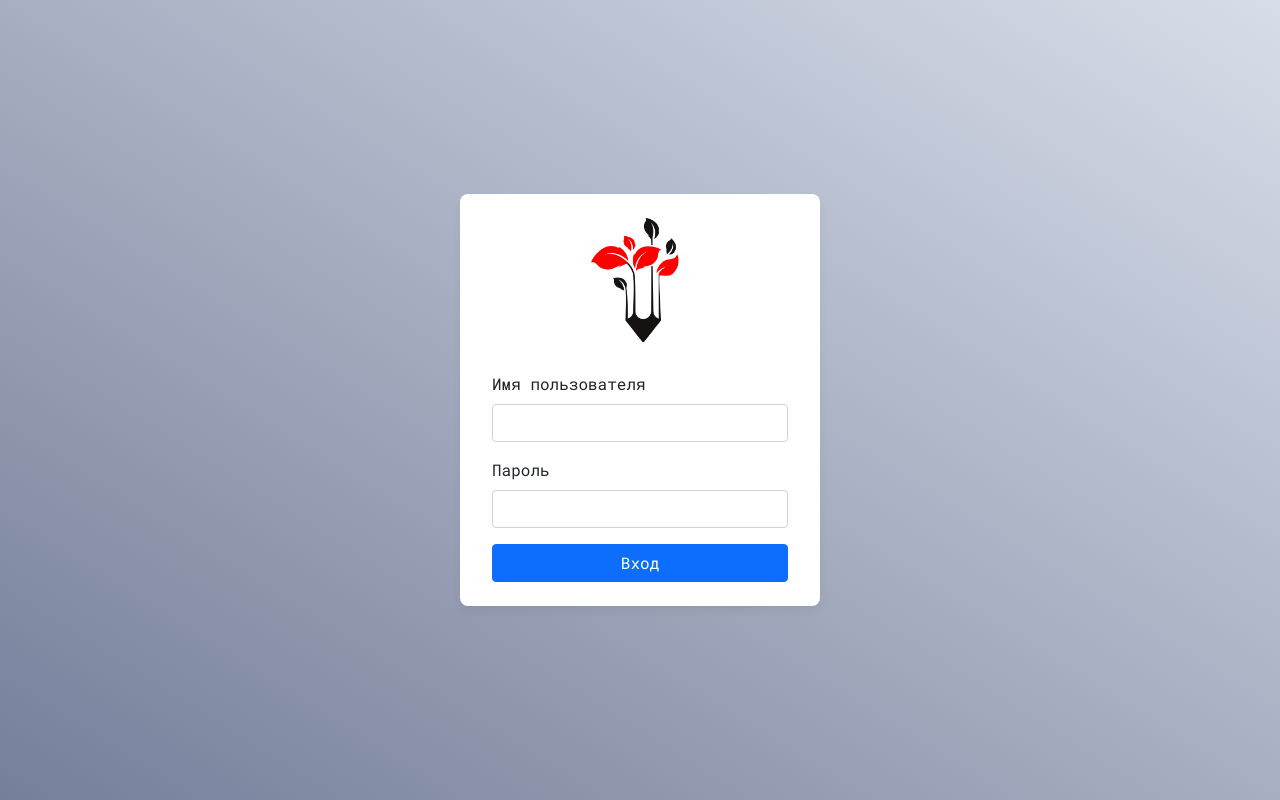
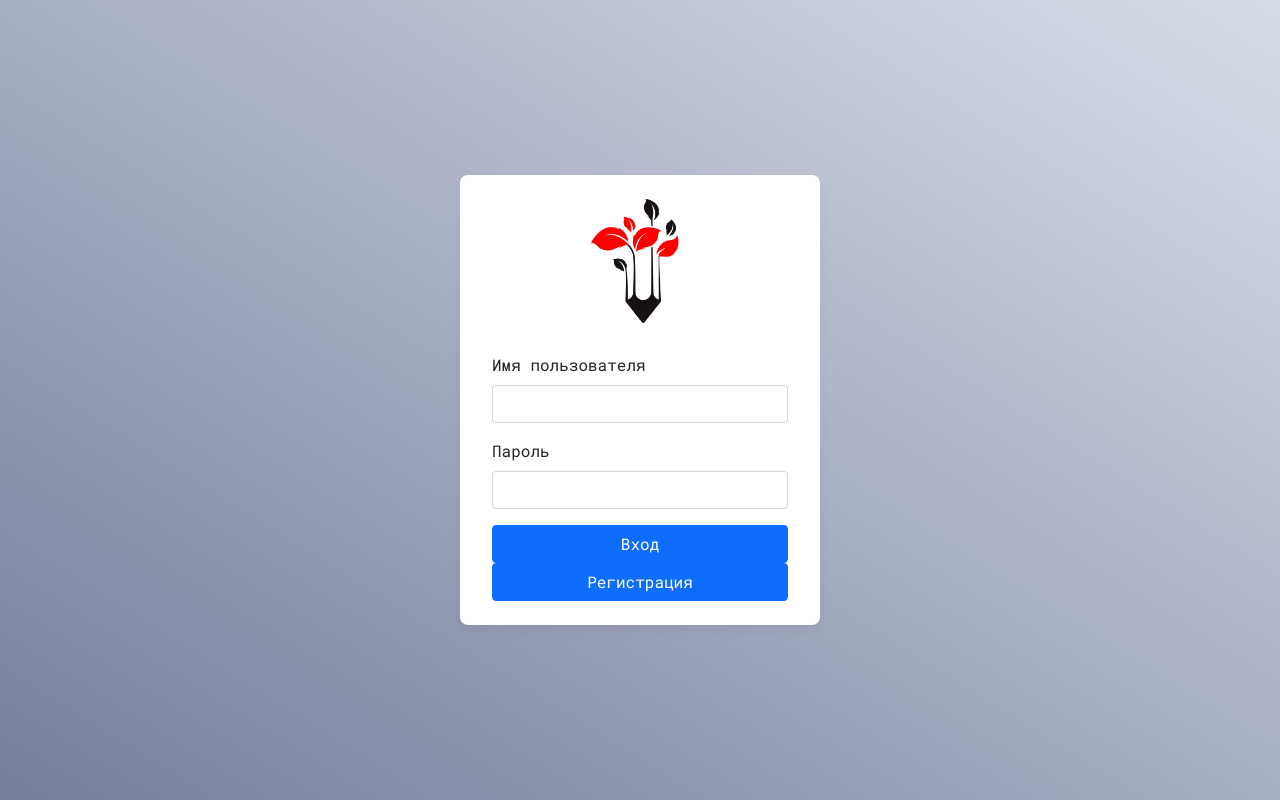
Before and after one commit to JustContestIt/MC_CRM_Frontend, a React (Create React App) app: page /login in a window 1280 px wide. Built offline with nearby package versions, Linux system fonts and the light colour scheme; no server answers.

Commit message:
Added backend to test login page, changed login config

```diff
--- a/package.json
+++ b/package.json
@@ -13,6 +13,8 @@
     "axios": "^0.27.2",
     "bootstrap": "^5.1.3",
     "bootstrap-icons": "^1.9.1",
+    "mobx": "^6.6.1",
+    "mobx-react-lite": "^3.4.0",
     "react": "^18.2.0",
     "react-bootstrap": "^2.4.0",
     "react-dom": "^18.2.0",
--- a/src/App.js
+++ b/src/App.js
@@ -1,4 +1,4 @@
-import React from "react";
+import React, {useContext} from "react";
 import {useEffect, useState} from "react";
 import {AuthContext} from "./context/authContext";
 import AppRouter from "./components/AppRouter";
@@ -8,34 +8,34 @@ import Profile from "./pages/Profile";
 import {ProfileContext} from "./context/profileContext";
 import Spinner from "./components/UI/Spinner/Spinner";
 import {useNavigate} from "react-router-dom";
+import {Context} from "./index";
+import {observer} from "mobx-react-lite";
 
 function App() {
 
     const [isAuth, setIsAuth] = useState(false)
+    const {store} = useContext(Context)
     const [profile, setProfile] = useState([])
-    let navigate = useNavigate()
+    // let navigate = useNavigate()
 
-    const [fetchProfile, isLoading, profileError] = useFetching(async () => {
+    const [fetchProfile, isLoadingProfile, profileError] = useFetching(async () => {
         const profile = await ProfileService.getProfile();
         setProfile(profile.data)
-        if (localStorage.getItem('auth')) {
-            setIsAuth(true)
-            // navigate('/')
-        }
-        console.log('Profile error "' + profileError + '"')
+        if (profileError) console.log('Profile error "' + profileError + '"')
     })
 
     useEffect(() => {
+        console.log(store.isAuth)
         fetchProfile()
-        console.log('LS in App "' + localStorage.getItem('auth') + '"')
-        console.log('isAuth in App "' + isAuth + '"')
-        console.log('Profile in App "' + profile + '"')
+        if (localStorage.getItem('token')) {
+            store.checkAuth()
+        }
     }, [])
 
     return (
         <AuthContext.Provider value={{isAuth, setIsAuth}}>
             <ProfileContext.Provider value={profile}>
-                <Spinner isLoading={isLoading}>
+                <Spinner isLoading={store.isLoading}>
                     <AppRouter/>
                 </Spinner>
             </ProfileContext.Provider>
@@ -43,4 +43,4 @@ function App() {
   );
 }
 
-export default App;
+export default observer(App);
--- a/src/components/AppRouter.jsx
+++ b/src/components/AppRouter.jsx
@@ -1,21 +1,30 @@
-import React, { useContext, useEffect, useState } from 'react';
+import React, { useContext } from 'react';
 import {Navigate, Route, Routes} from "react-router-dom";
-import PrivateRoutes from "../utils/PrivateRoutes";
 import Main from "../pages/Main";
 import Profile from "../pages/Profile";
-import NotFound from "../pages/NotFound";
 import Login from "../pages/Login";
 import {ProfileContext} from "../context/profileContext";
-import PublicRoutes from "../utils/PublicRoutes";
+import {Context} from "../index";
 
 const AppRouter = () => {
 
     const profile = useContext(ProfileContext)
+    const {store} = useContext(Context)
+
+    if (!store.isAuth) {
+        return (
+            <div className="App">
+                <Routes>
+                    <Route path={'/login'} element={<Login profile={profile} />} />
+                    <Route path={'*'} element={<Navigate to={'/login'} />} />
+                </Routes>
+            </div>
+        )
+    }
 
     return (
         <div className="App">
             <Routes>
-                <Route element={<PrivateRoutes profile={profile} />}>
                 <Route
                     path={'/'}
                     element={<Main profile={profile}/>}
@@ -24,13 +33,6 @@ const AppRouter = () => {
                     path={'/profile'}
                     element={<Profile profile={profile}/>}
                 />
-                </Route>
-                <Route element={<PublicRoutes/>}>
-                    <Route
-                        path={'/login'}
-                        element={<Login profile={profile}/> }
-                    />
-                </Route>
             </Routes>
         </div>
     );
--- /dev/null
+++ b/src/http/index.jsx
@@ -0,0 +1,15 @@
+import axios from "axios";
+
+export const API_URL = 'http://localhost:5000/api'
+
+const $api = axios.create({
+    withCredentials: true,
+    baseURL: API_URL
+})
+
+$api.interceptors.request.use((config) => {
+    config.headers.Authorization = 'Bearer ' + localStorage.getItem('token')
+    return config
+})
+
+export default $api;
--- a/src/index.js
+++ b/src/index.js
@@ -1,15 +1,24 @@
-import React from 'react';
+import React, {createContext} from 'react';
 import ReactDOM from 'react-dom/client';
 import App from './App';
 import {BrowserRouter} from "react-router-dom";
 import 'bootstrap/dist/css/bootstrap.css';
 import './styles/App.css';
+import Store from "./store/store";
+
+const store = new Store()
+
+export const Context = createContext({
+    store
+})
 
 const root = ReactDOM.createRoot(document.getElementById('root'));
 root.render(
-  <React.StrictMode>
-      <BrowserRouter>
-        <App/>
-      </BrowserRouter>
-  </React.StrictMode>
+<React.StrictMode>
+    <BrowserRouter>
+        <Context.Provider value={{store}}>
+            <App/>
+        </Context.Provider>
+    </BrowserRouter>
+</React.StrictMode>
 );
--- a/src/pages/Login.jsx
+++ b/src/pages/Login.jsx
@@ -2,20 +2,20 @@ import React, {useContext, useState} from 'react';
 import logoSmall from '../components/img/MnC_logo_small.png';
 import {AuthContext} from "../context/authContext";
 import { useNavigate } from "react-router-dom";
+import {Context} from "../index";
+import {observer} from "mobx-react-lite";
 
 const Login = ({profile}) => {
 
+    const {store} = useContext(Context)
     const {isAuth, setIsAuth} = useContext(AuthContext)
     const navigate = useNavigate()
-    const [username, setUsername] = useState('')
-    const [pass, setPass] = useState('')
+    const [email, setEmail] = useState('')
+    const [password, setPassword] = useState('')
 
     const login = async (event) => {
         event.preventDefault()
-        console.log('isAuth in Login "' + isAuth + '"')
-        console.log('Profile in Login "' + profile + '"')
-        console.log('LS in Login "' + localStorage.getItem('auth') + '"')
-        if (username === profile[0].username && pass === '') {
+        if (email === profile[0].email && password === '') {
             setIsAuth(true)
             localStorage.setItem('auth', 'true')
             navigate('/')
@@ -40,8 +40,8 @@ const Login = ({profile}) => {
                                     <input
                                         type='text'
                                         className='form-control'
-                                        value={username}
-                                        onChange={e => setUsername(e.target.value)}
+                                        value={email}
+                                        onChange={e => setEmail(e.target.value)}
                                     />
                                 </div>
                                 <div className="form-group mb-3">
@@ -51,8 +51,8 @@ const Login = ({profile}) => {
                                     <input
                                         type='password'
                                         className='form-control'
-                                        value={pass}
-                                        onChange={e => setPass(e.target.value)}
+                                        value={password}
+                                        onChange={e => setPassword(e.target.value)}
                                     />
                                 </div>
                                 {/*<div className="form-group mb-3">*/}
@@ -61,7 +61,12 @@ const Login = ({profile}) => {
                                 {/*        Запомнить меня*/}
                                 {/*    </label>*/}
                                 {/*</div>*/}
-                                <button className='btn btn-primary'>Вход</button>
+                                <button className='btn btn-primary' onClick={() => store.login(email, password)}>
+                                    Вход
+                                </button>
+                                <button className='btn btn-primary' onClick={() => store.registration(email, password)}>
+                                    Регистрация
+                                </button>
                             </form>
                         </div>
                     </div>
@@ -71,4 +76,4 @@ const Login = ({profile}) => {
     );
 };
 
-export default Login;
+export default observer(Login);
--- /dev/null
+++ b/src/service/AuthService.jsx
@@ -0,0 +1,15 @@
+import $api from "../http";
+
+export default class AuthService {
+    static async login(email, password) {
+        return $api.post('/login', {email, password})
+    }
+
+    static async registration(email, password) {
+        return $api.post('/registration', {email, password})
+    }
+
+    static async logout() {
+        return $api.post('/logout')
+    }
+}
--- /dev/null
+++ b/src/store/store.jsx
@@ -0,0 +1,77 @@
+import { makeAutoObservable } from 'mobx'
+import AuthService from "../service/AuthService";
+import axios from "axios";
+import {API_URL} from "../http";
+
+export default class Store {
+    user = {}
+    isAuth = false
+    isLoading = false
+
+    constructor() {
+        makeAutoObservable(this)
+    }
+
+    setAuth(bool) {
+        this.isAuth = bool
+    }
+
+    setUser(user) {
+        this.user = user
+    }
+
+    setLoading(bool) {
+        this.isLoading = bool
+    }
+
+    async login(email, password) {
+        try {
+            const response = await AuthService.login(email, password)
+            console.log(response)
+            localStorage.setItem('token', response.data.accessToken)
+            this.setAuth(true)
+            this.setUser(response.data.user)
+        } catch (e) {
+            console.log(e.response?.data?.message)
+        }
+    }
+
+    async registration(email, password) {
+        try {
+            const response = await AuthService.registration(email, password)
+            console.log(response)
+            localStorage.setItem('token', response.data.accessToken)
+            this.setAuth(true)
+            this.setUser(response.data.user)
+        } catch (e) {
+            console.log(e.response?.data?.message)
+        }
+    }
+
+    async logout() {
+        try {
+            const response = await AuthService.logout()
+            console.log(response)
+            localStorage.removeItem('token')
+            this.setAuth(false)
+            this.setUser()
+        } catch (e) {
+            console.log(e.response?.data?.message)
+        }
+    }
+
+    async checkAuth() {
+        this.setLoading(true)
+        try {
+            const response = await axios.get(`${API_URL}/refresh`, {withCredentials: true})
+            console.log(response)
+            localStorage.setItem('token', response.data.accessToken)
+            this.setAuth(true)
+            this.setUser(response.data.user)
+        } catch (e) {
+            console.log(e.response?.data?.message)
+        } finally {
+            this.setLoading(false)
+        }
+    }
+}
```
Also changed, not shown: src/service/UserService.jsx (added, +8 -0 lines), 1 other file (tests, documents, lock files or other folders). Lines whose indentation alone changed are shown as unchanged.
